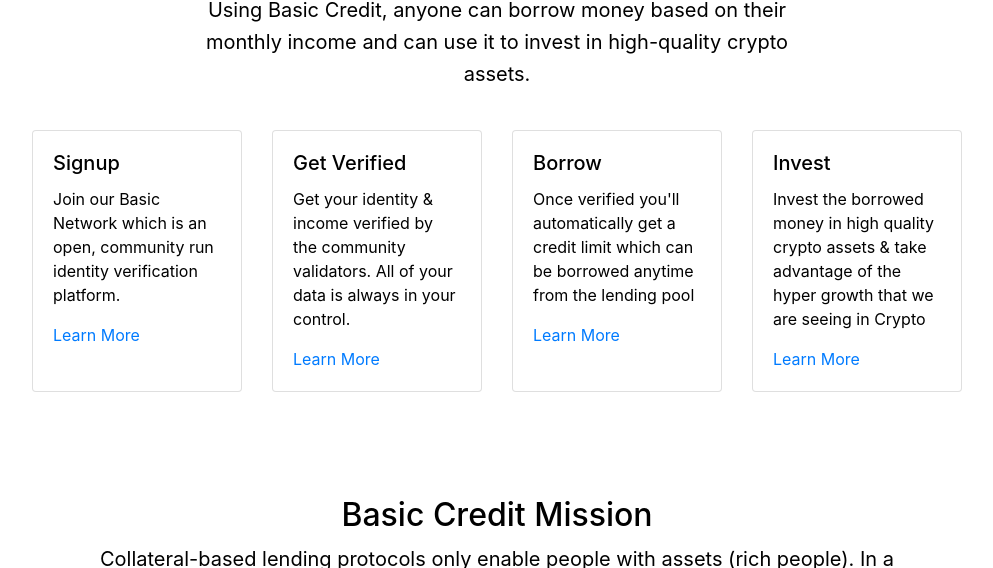
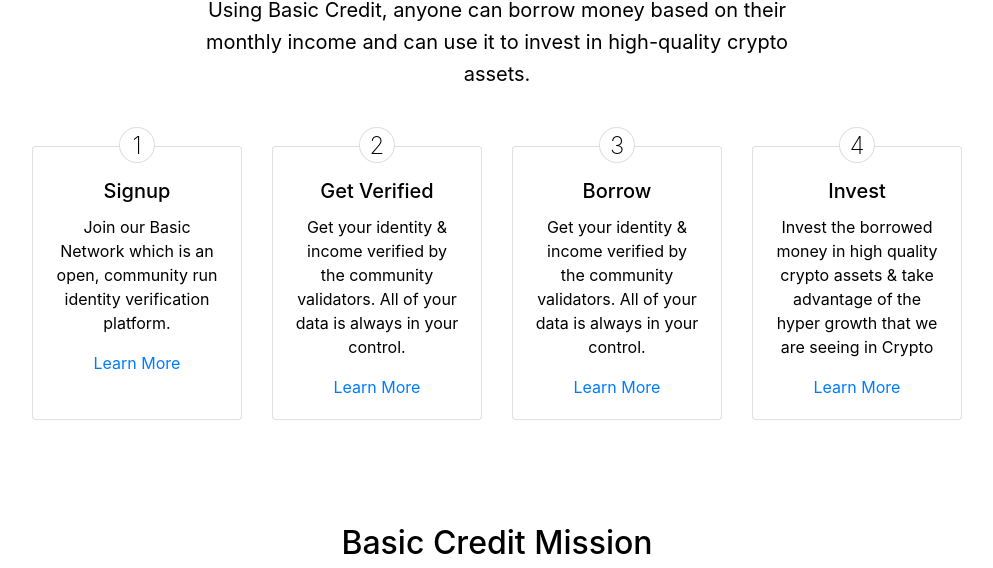
Before and after one commit to basic-credit/basiccredit.github.io, a Gatsby site: page / in a window 1280 px wide. Shown: the part 617-1185 px from the top of the page, without its empty margins (143-1136 px from the left). Built offline with nearby package versions, Linux system fonts and the light colour scheme; Gatsby itself is replaced by a stand-in of ours.

Commit message:
Dynamcially create cards

```diff
--- a/src/pages/index.css
+++ b/src/pages/index.css
@@ -7,8 +7,22 @@
 }
 
 .styled-card-deck {
-  margin-top: 32px;
+  margin-top: 48px;
+}
+@media (max-width: 640px) {
+  .styled-card-deck {
+    align-items: center;
+    text-align: center;
+  }
 }
 .how-card {
-  max-width: 270px;
+  max-width: 280px;
+  min-width: 210px;
 }
+.how-card-body {
+  position: relative;
+  text-align: center;
+}
+.how-card-title {
+  padding-top: 12px;
+}
--- a/src/pages/index.js
+++ b/src/pages/index.js
@@ -147,17 +147,43 @@ const StyledSection = styled.div`
   }
 `
 
-const HowSectionCard = (title, text) => {
+const StyledCardCircle = styled.div`
+  width: 36px;
+  height: 36px;
+  border-radius: 50%;
+  text-align: center;
+  font-size: 24px;
+  font-weight: 200;
+  border: 1px solid rgba(0,0,0,.125);
+  color: black;
+  background: white;
+  position: absolute;
+  top: -20px;
+  left: 50%;
+  transform: translateX(-50%)
+`
+
+const HowSectionCard = (title, text, index) => {
   return (
-    <Card className="how-card">
-      <Card.Body>
-        <Card.Title>{title}</Card.Title>
-        <Card.Text>{text}</Card.Text>
+    <Card key={title} className="how-card">
+      <Card.Body className="how-card-body">
+        <StyledCardCircle>{index + 1}</StyledCardCircle>
+        <Card.Title className="how-card-title">{title}</Card.Title>
+        <Card.Text className="how-card-body-text">{text}</Card.Text>
         <Card.Link>Learn More</Card.Link>
       </Card.Body>
     </Card>
   );
 };
+
+const HowSectionCards = () => (
+  [
+    { title: 'Signup', text: 'Join our Basic Network which is an open, community run identity verification platform.' },
+    { title: 'Get Verified', text: 'Get your identity & income verified by the community validators. All of your data is always in your control.' },
+    { title: 'Borrow', text: 'Get your identity & income verified by the community validators. All of your data is always in your control.' },
+    { title: 'Invest', text: 'Invest the borrowed money in high quality crypto assets & take advantage of the hyper growth that we are seeing in Crypto' },
+  ].map(({ title, text }, index) => HowSectionCard(title, text, index))
+);
 
 const HowSection = () => {
   return (
@@ -174,22 +200,7 @@ const HowSection = () => {
       <Row className="justify-content-center">
         <Col md="9">
           <CardDeck className="styled-card-deck">
-            {HowSectionCard(
-              'Signup',
-              'Join our Basic Network which is an open, community run identity verification platform.'
-            )}
-            {HowSectionCard(
-              'Get Verified',
-              'Get your identity & income verified by the community validators. All of your data is always in your control.'
-            )}
-            {HowSectionCard(
-              'Borrow',
-              "Once verified you'll automatically get a credit limit which can be borrowed anytime from the lending pool"
-            )}
-            {HowSectionCard(
-              'Invest',
-              'Invest the borrowed money in high quality crypto assets & take advantage of the hyper growth that we are seeing in Crypto'
-            )}
+            {HowSectionCards()}
           </CardDeck>
         </Col>
       </Row>
```
